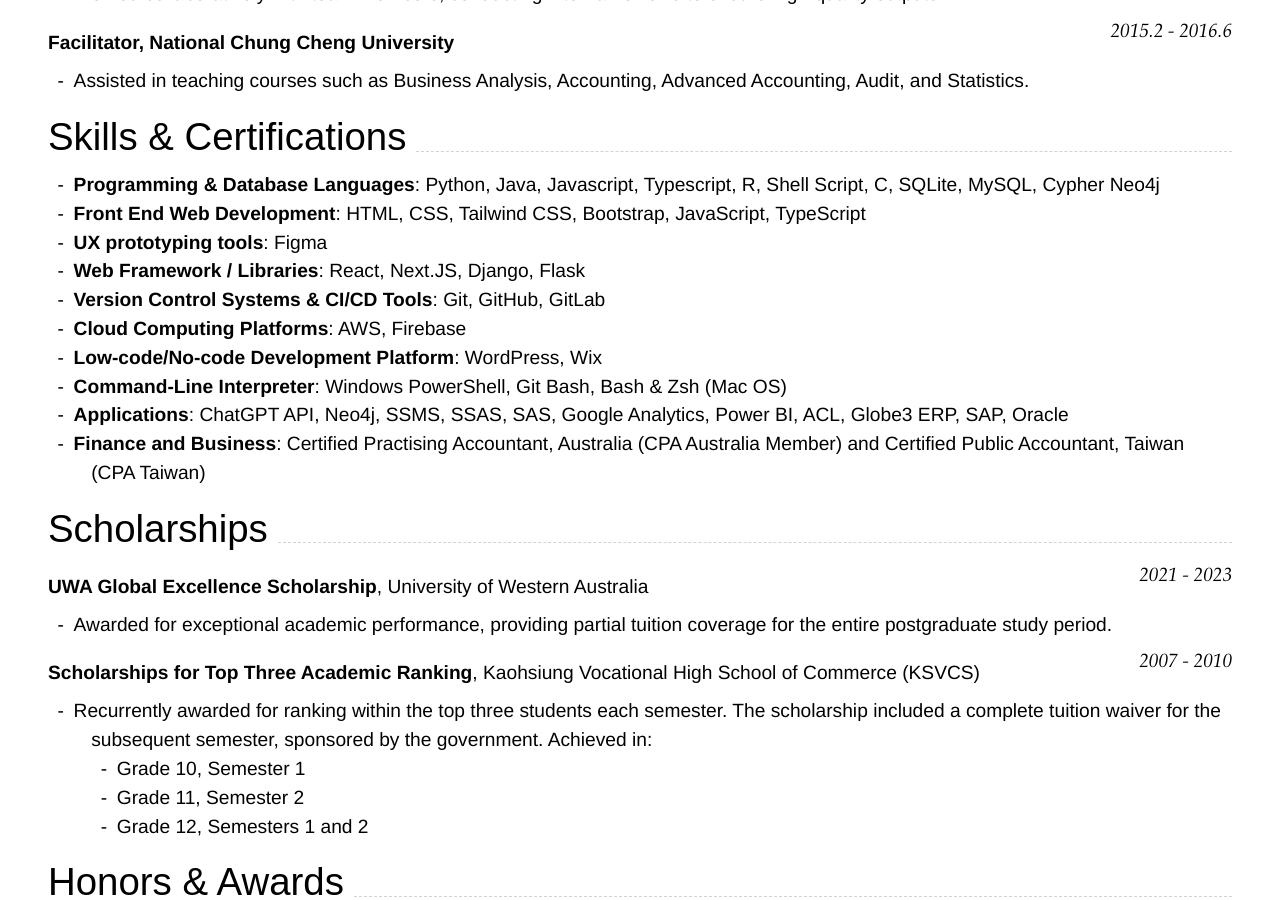
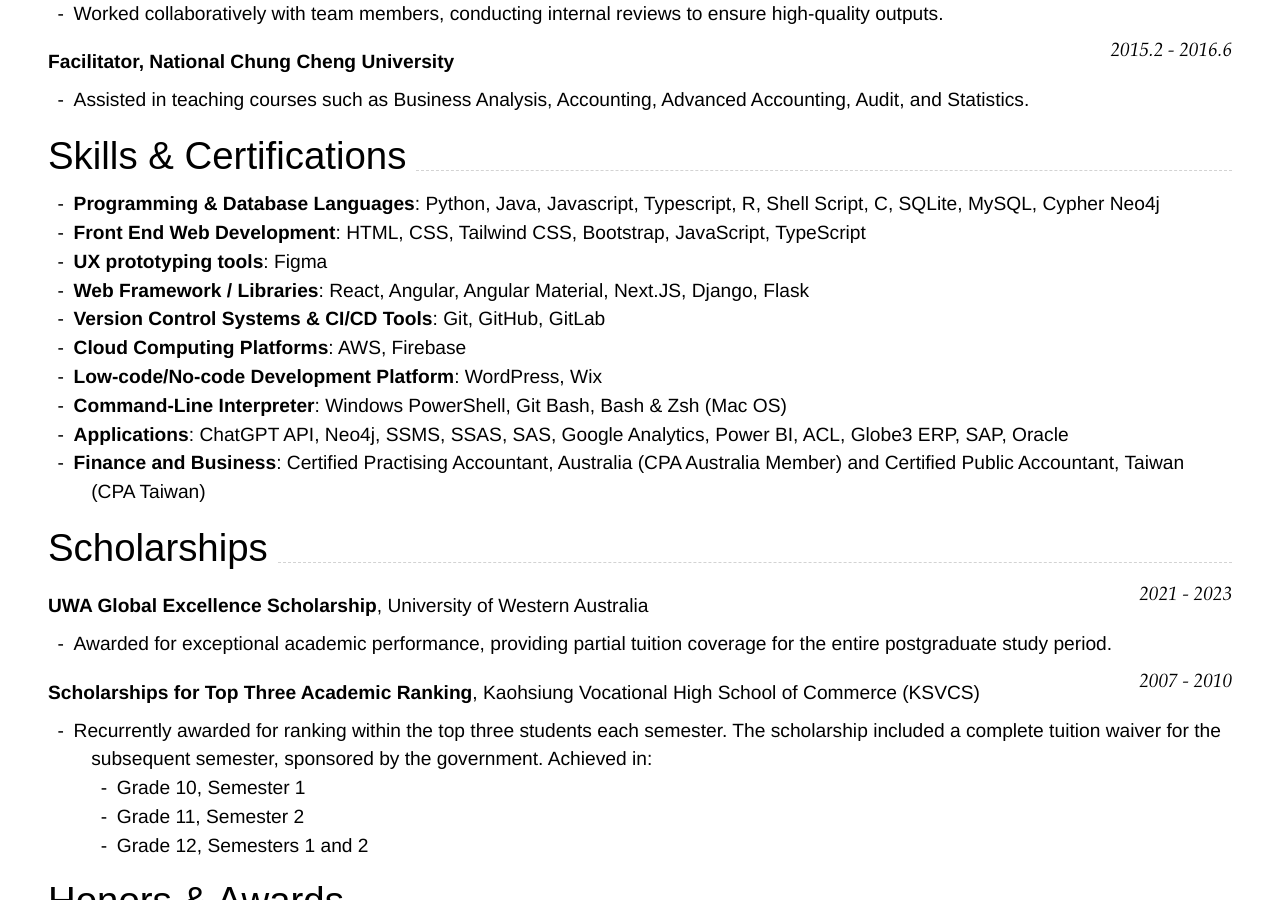
Before and after one commit to HUIXIN-TW/Resume, a Jekyll site: the page built from index.md, in a window 1280 px wide and 900 px high, scrolled down 2095 px. Built offline with Jekyll 4.4.1, drawn with Linux system fonts in a browser that asks for light colours; nearby versions of some CDN libraries; some of the changed text lies outside the part shown.

Commit message:
Update index.md

```diff
--- a/index.md
+++ b/index.md
@@ -253,7 +253,7 @@ Statistics Course `2015.2 - 2015.6`
 -   **Programming & Database Languages**: Python, Java, Javascript, Typescript, R, Shell Script, C, SQLite, MySQL, Cypher Neo4j
 -   **Front End Web Development**: HTML, CSS, Tailwind CSS, Bootstrap, JavaScript, TypeScript
 -   **UX prototyping tools**: Figma
--   **Web Framework / Libraries**: React, Next.JS, Django, Flask
+-   **Web Framework / Libraries**: React, Angular, Angular Material, Next.JS, Django, Flask
 -   **Version Control Systems & CI/CD Tools**: Git, GitHub, GitLab
 -   **Cloud Computing Platforms**: AWS, Firebase
 -   **Low-code/No-code Development Platform**: WordPress, Wix
```
Also changed, not shown: other parts of index.md (+1 -1 lines).
